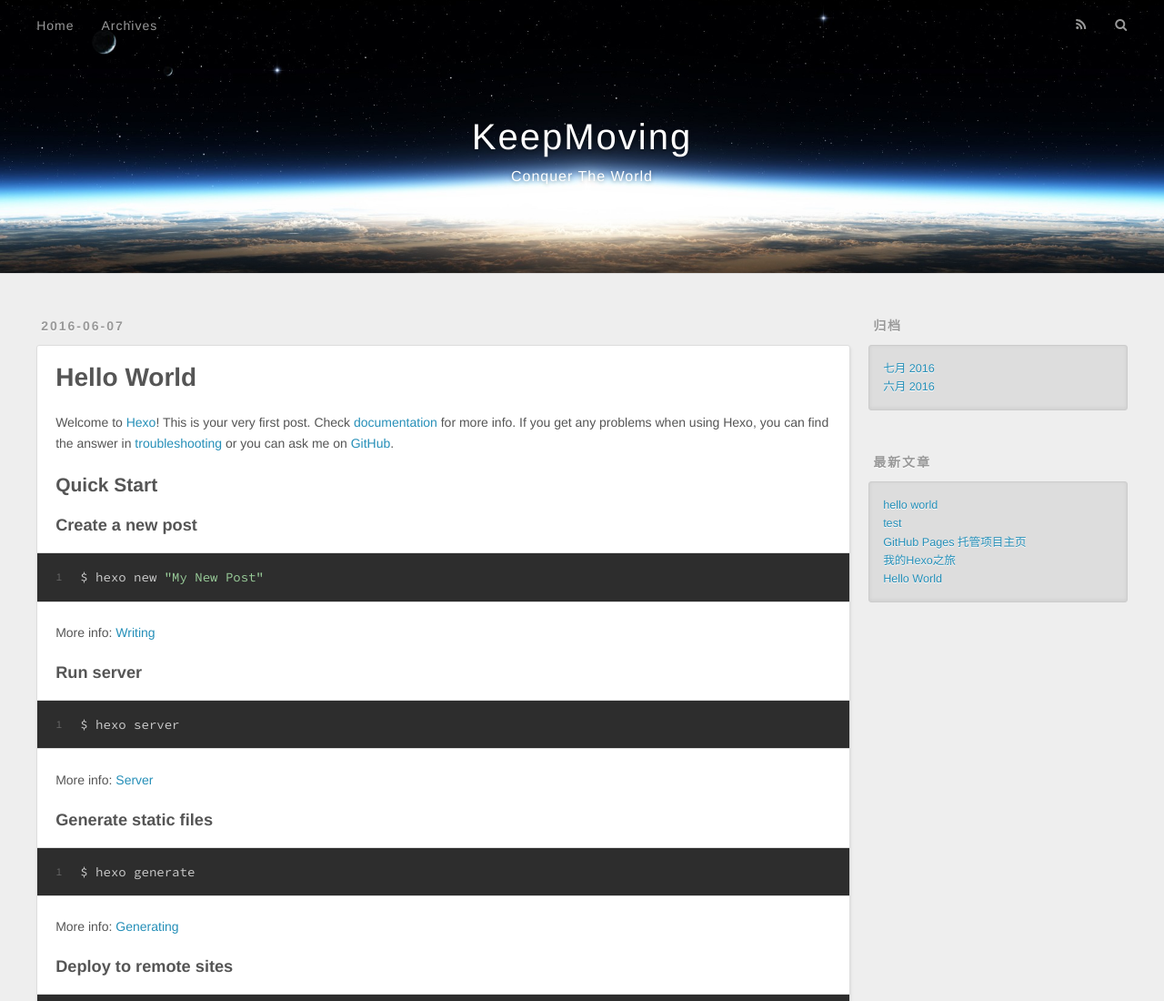
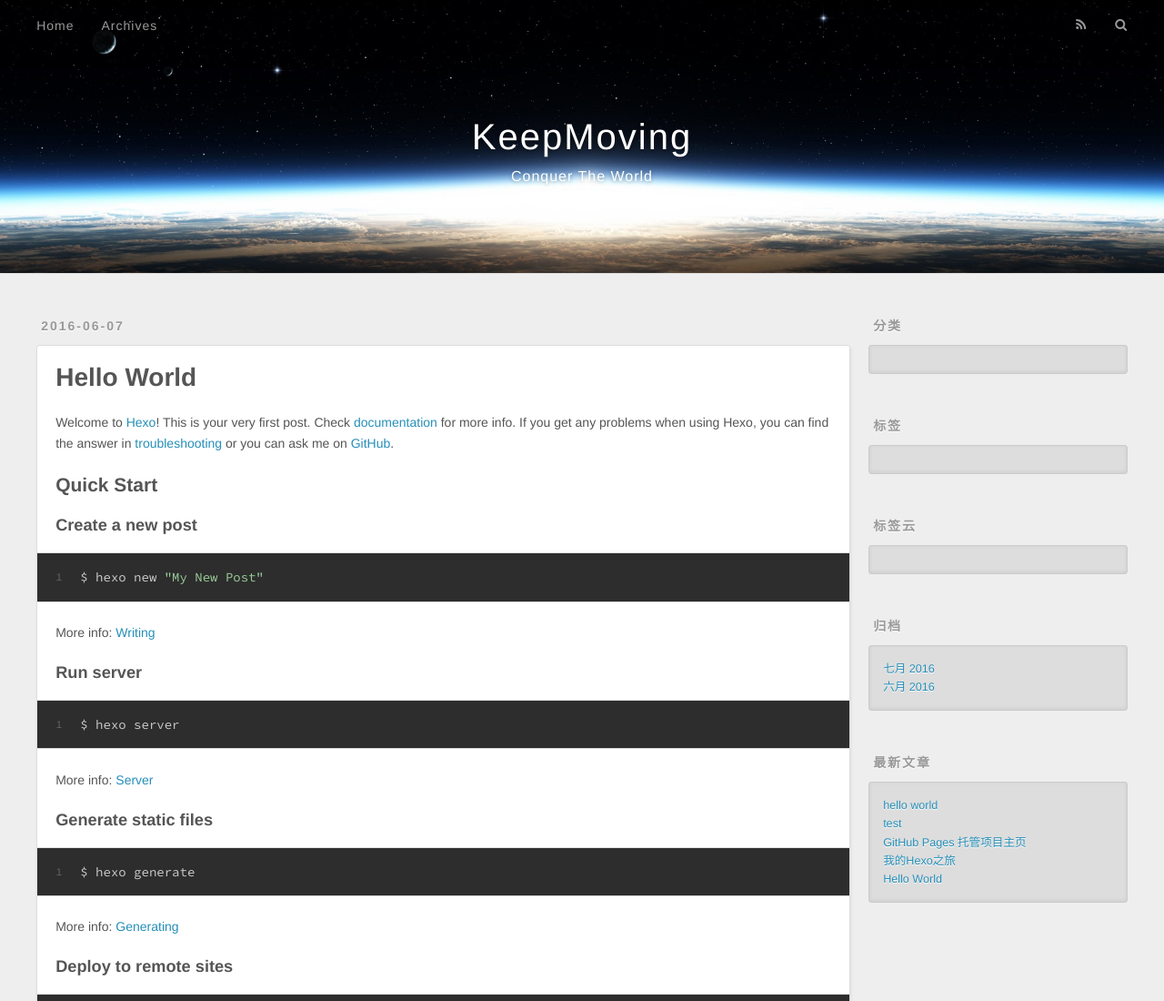
Before and after one commit to bluekuken/bluekuken.github.io, a plain HTML site: page 2016/06/07/hello-world/index.html in a window 1280 px wide. Shown: the top 1100 px of the page at 91% size. Drawn offline with nearby package versions, Linux system fonts and the light colour scheme.

Commit message:
Site updated: 2016-07-04 18:05:20

```diff
--- a/2016/06/07/hello-world/index.html
+++ b/2016/06/07/hello-world/index.html
@@ -134,11 +134,32 @@ Quick">
           <aside id="sidebar">
 
 
+  <div class="widget-wrap">
+    <h3 class="widget-title">分类</h3>
+    <div class="widget">
+      <ul class="category-list"></ul>
+    </div>
+  </div>
 
 
 
 
+  <div class="widget-wrap">
+    <h3 class="widget-title">标签</h3>
+    <div class="widget">
+      <ul class="tag-list"></ul>
+    </div>
+  </div>
 
+
+
+
+  <div class="widget-wrap">
+    <h3 class="widget-title">标签云</h3>
+    <div class="widget tagcloud">
+
+    </div>
+  </div>
 
 
 
```
Also changed, not shown: 2016/06/07/test/index.html (+21 -0 lines), 2016/06/27/github托管项目/index.html (+21 -0 lines), 2016/07/03/hello-world-1/index.html (+21 -0 lines), 2016/07/03/test-1/index.html (+21 -0 lines), archives/2016/06/index.html (+21 -0 lines), archives/2016/07/index.html (+21 -0 lines), archives/2016/index.html (+21 -0 lines), archives/index.html (+21 -0 lines), index.html (+21 -0 lines).
